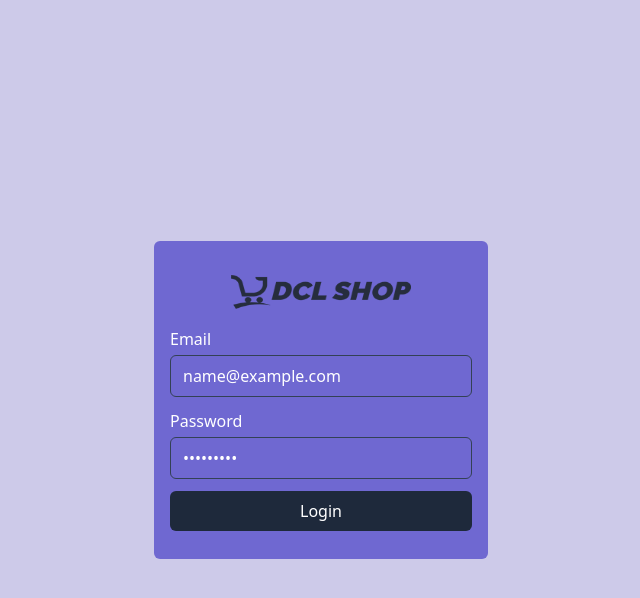
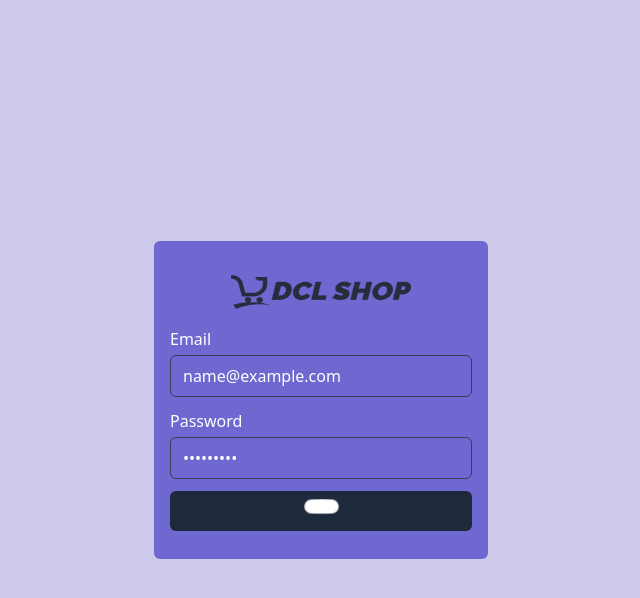
Before and after one commit to charleslinzon/dclshop, a React (Create React App) app in the folder dashboard/: page /admin/login in a window 1280 px wide. Both pictures are taken after typing "name@example.com", "Sample123" into the empty fields and a click on the button "Login". Shown: the top 598 px of the page, without its empty margins (319-959 px from the left). Built offline with nearby package versions, Linux system fonts and the light colour scheme; no server answers.

Commit message:
Error and Notification Message - Part 1

```diff
--- a/dashboard/src/store/Reducers/authReducer.js
+++ b/dashboard/src/store/Reducers/authReducer.js
@@ -26,7 +26,12 @@
     reducers : {
 
     },
-    extraReducers: () => {
+    extraReducers: (builder) => {
+        builder
+        .addCase(admin_login.pending, (state, { payload }) => {
+            state.loader = true;
+        })
+
     }
 })
 
--- a/dashboard/src/views/auth/AdminLogin.jsx
+++ b/dashboard/src/views/auth/AdminLogin.jsx
@@ -1,12 +1,12 @@
 import React, { useState } from 'react';
-import { useDispatch } from 'react-redux';
+import { useDispatch, useSelector } from 'react-redux';
 import { admin_login } from '../../store/Reducers/authReducer';
-
-
+import { PropagateLoader, PropergateLoader } from 'react-spinners'
 
 const AdminLogin = () => {
 
     const dispatch = useDispatch()
+    const {loader} = useSelector(state=>state.auth)
 
     const [state, setstate] = useState({
         email: "",
@@ -24,6 +24,14 @@
         e.preventDefault()
         dispatch(admin_login(state))
         //console.log(state)
+    }
+
+    const overrideStyle = {
+        display : 'flex',
+        margin : 'o auto',
+        height : '24px',
+        justifyContent : 'center',
+        alingItem : 'center'
     }
 
     return (
@@ -47,7 +55,12 @@
                             <input onChange={inputHandle} value={state.password} className='px-3 py-2 outline-none border border-slate-700 bg-transparent rounded-md' type="password" name='password' placeholder='Password' id='password' required />
                         </div>
 
-                        <button className='bg-slate-800 w-full hover:shadow-blue-300/50  hover:shadow-lg text-white rounded-md px-7 py-2 mb-3'>Login</button>
+                        <button disabled={loader ? true : false} className='bg-slate-800 w-full hover:shadow-blue-300/50  hover:shadow-lg text-white rounded-md px-7 py-2 mb-3'>
+                        {
+                            loader ? <PropagateLoader color= '#fff' cssOverride={overrideStyle}/> : 'Login'
+                        }
+
+                        </button>
                     </form>
                 </div>
             </div>
```
